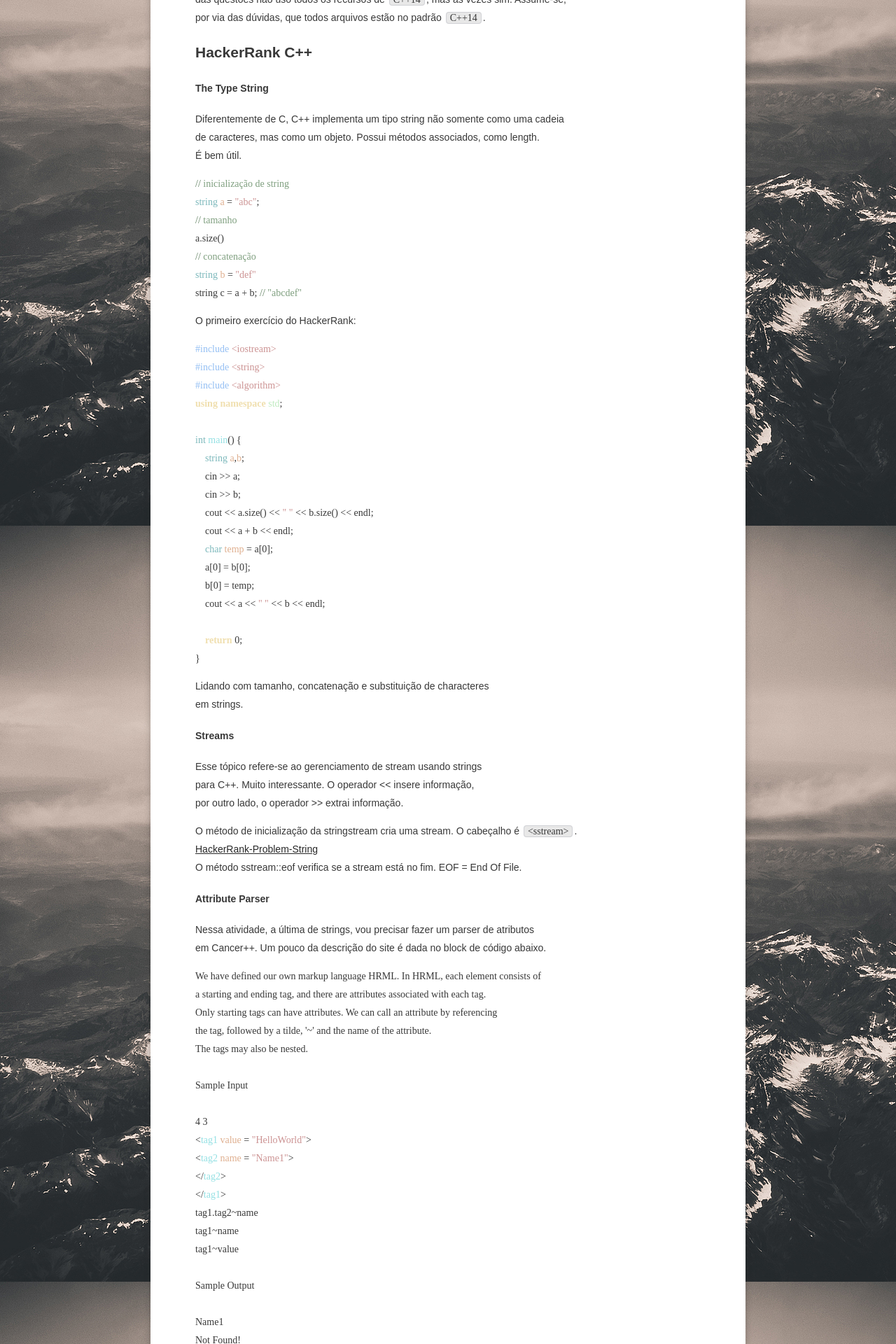
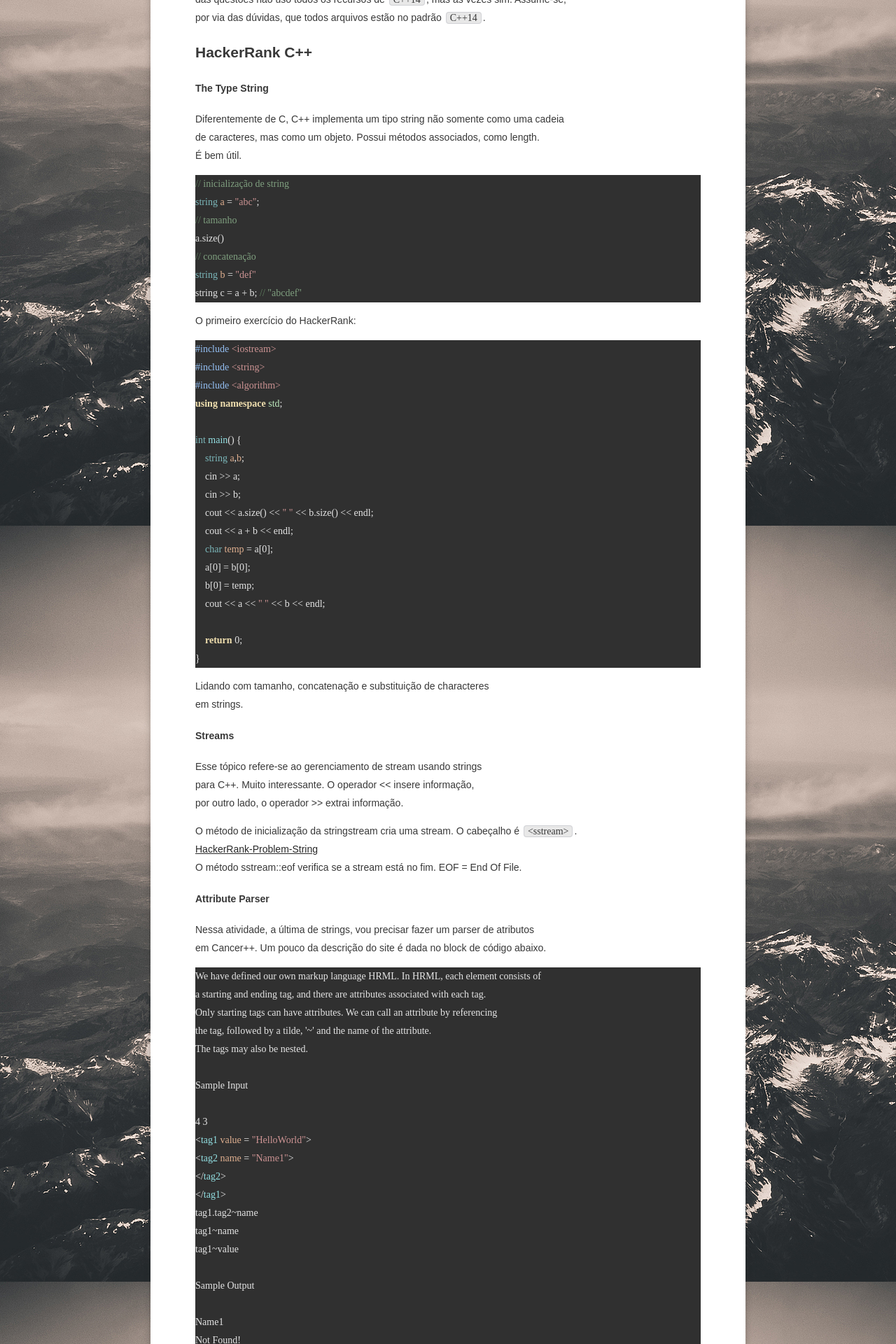
Before and after one commit to ryukinix/ryukinix.github.io, a Jekyll site: the page built from _posts/2017-07-26-cpp-journey.html, in a window 1280 px wide. Shown: the part 1319-3239 px from the top of the page at 70% size. Built offline with Jekyll 4.4.1, drawn with Linux system fonts in a browser that asks for light colours; some web fonts are replaced; comment, search, counter and statistics services are not loaded.

Commit message:
Set style css outside of YAML tags

```diff
--- a/_posts/2017-07-26-cpp-journey.html
+++ b/_posts/2017-07-26-cpp-journey.html
@@ -13,8 +13,11 @@ categories:
 - programming
 - hackerrank
 comments: true
-extra_head: "<style> pre.src {background-color: #303030; color: #e5e5e5}</style>"
 ---
+
+<style>
+  pre.src {background-color: #303030; color: #e5e5e5}
+</style>
 
 
 <div id="outline-container-toc-org" class="outline-2">
```
